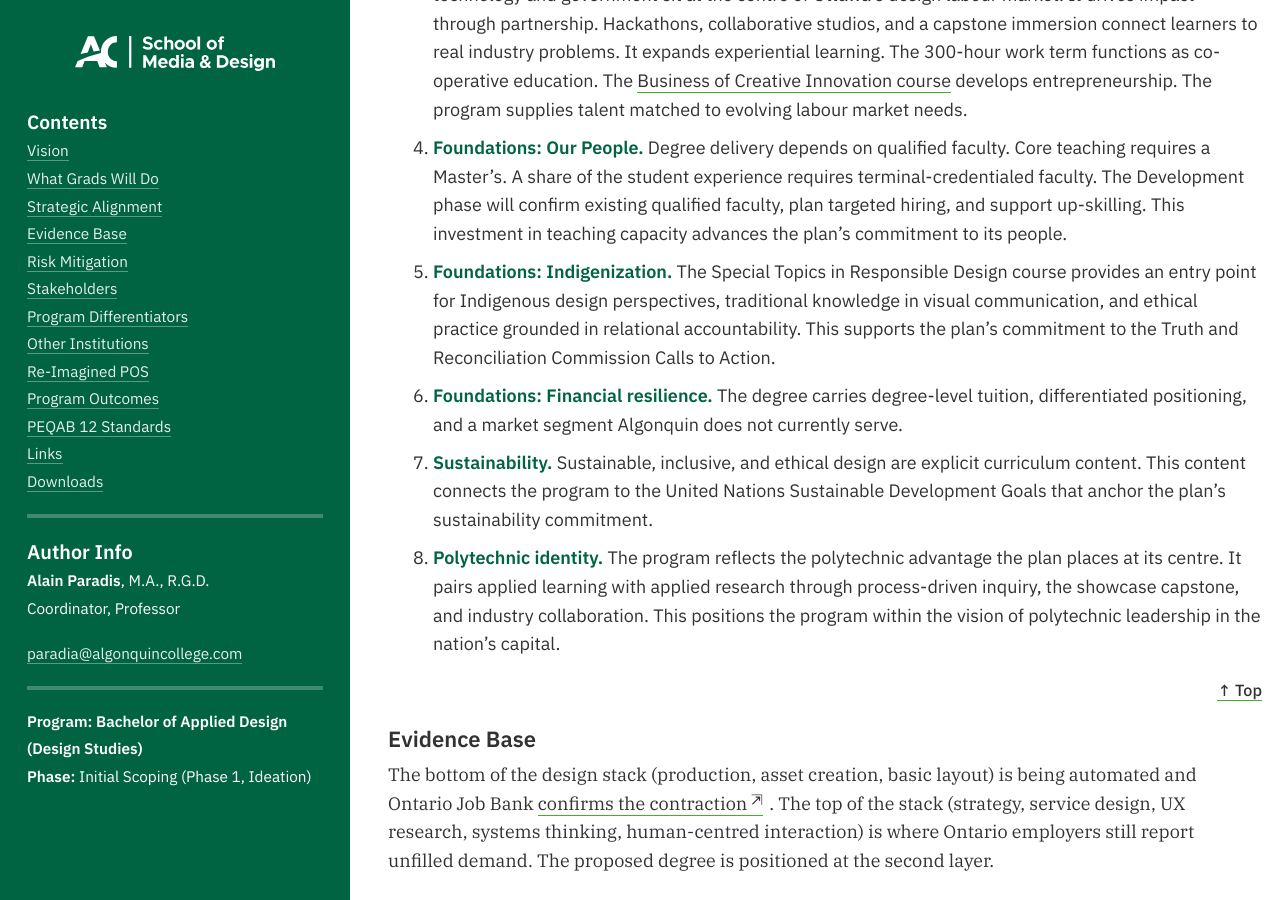
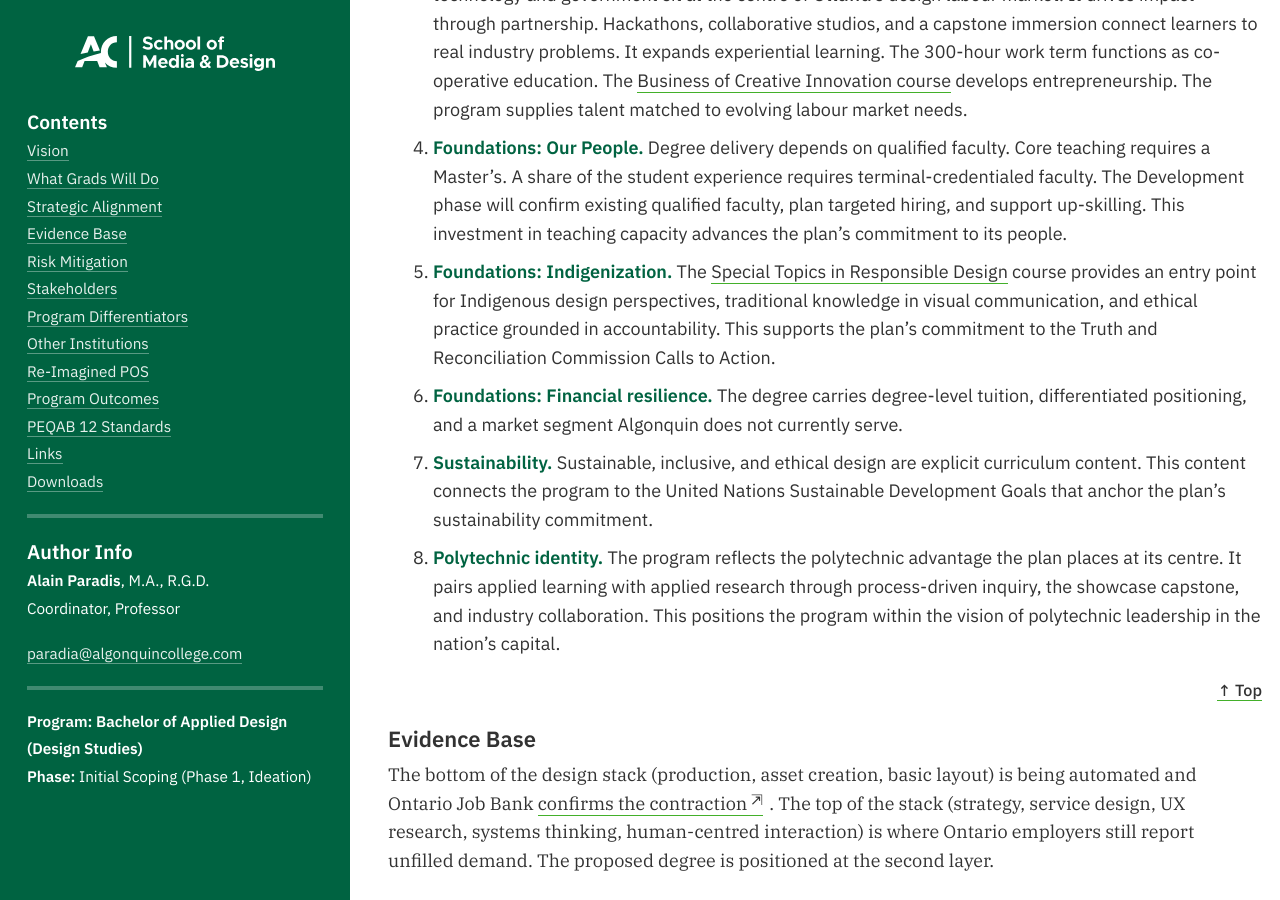
Before and after one commit to AlainParadis/program-transformation, a Jekyll site: the page built from index.md, in a window 1280 px wide and 900 px high, scrolled down 3818 px. Built offline with Jekyll 4.4.1, drawn with Linux system fonts in a browser that asks for light colours.

Commit message:
Link Special Topics course to semester-6
Update _data/sitewide.yml to add an internal anchor for the Special Topics in Responsible Design reference (href='#semester-6') and simplify the phrasing by changing 'relational accountability' to 'accountability' in the Foundations: Indigenization response.

```diff
--- a/_data/sitewide.yml
+++ b/_data/sitewide.yml
@@ -227,7 +227,7 @@ strat-plan:
     response: "Degree delivery depends on qualified faculty. Core teaching requires a Master’s. A share of the student experience requires terminal-credentialed faculty. The Development phase will confirm existing qualified faculty, plan targeted hiring, and support up-skilling. This investment in teaching capacity advances the plan’s commitment to its people."
   - priority: 05
     title: "Foundations: Indigenization"
-    response: "The Special Topics in Responsible Design course provides an entry point for Indigenous design perspectives, traditional knowledge in visual communication, and ethical practice grounded in relational accountability. This supports the plan’s commitment to the Truth and Reconciliation Commission Calls to Action."
+    response: "The <a href='#semester-6'>Special Topics in Responsible Design</a> course provides an entry point for Indigenous design perspectives, traditional knowledge in visual communication, and ethical practice grounded in accountability. This supports the plan’s commitment to the Truth and Reconciliation Commission Calls to Action."
   - priority: 06
     title: "Foundations: Financial resilience"
     response: "The degree carries degree-level tuition, differentiated positioning, and a market segment Algonquin does not currently serve."
```
